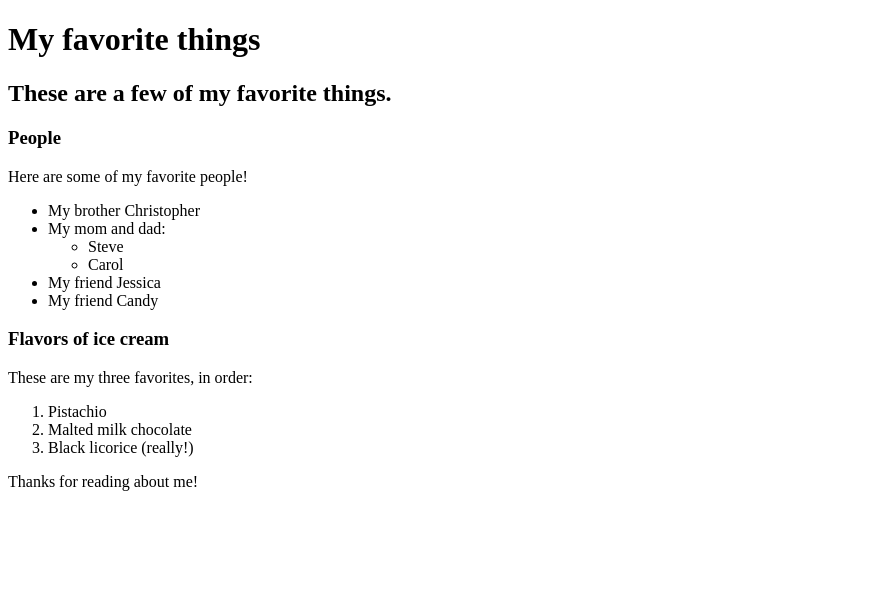
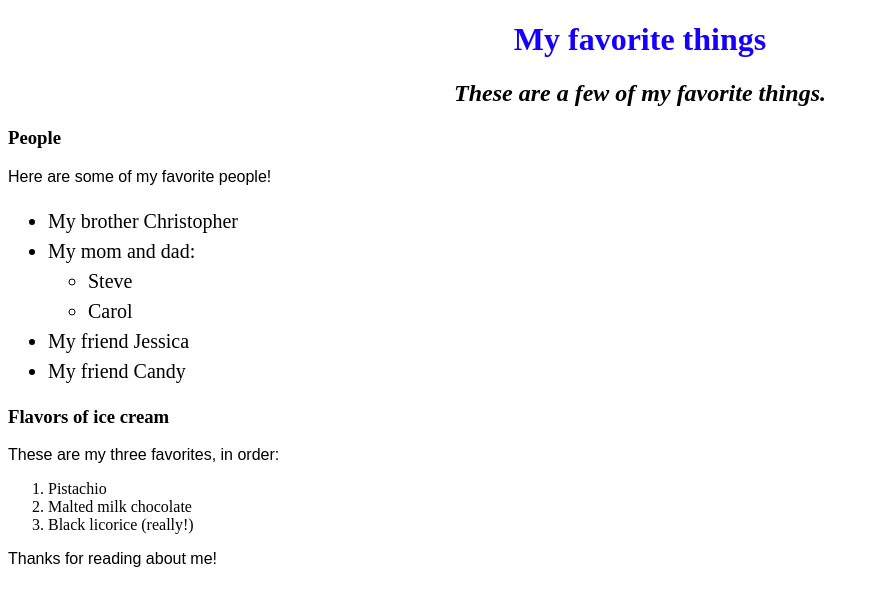
Before and after one commit to MaxwellMeyer/favthings, a plain HTML site: page favoritethings.html in a window 1280 px wide. Shown: the whole page, without its empty margins (0-879 px from the left). Drawn offline with Linux system fonts and the light colour scheme.

Commit message:
add css stylings
Co-authored-by: Maxwell Meyer <maxreadswell@gmail.com>

```diff
--- a/css/styles.css
+++ b/css/styles.css
@@ -1,3 +1,18 @@
 h1 {
-    color: blue;
+    color: rgb(21, 0, 255);
+    text-align: center;
 }
+
+h2 {
+    font-style: italic;
+    text-align: center;
+}
+
+p {
+    font-family: sans-serif;
+}
+
+ul {
+    font-size: 20px;
+    line-height: 30px;
+}
--- a/favoritethings.html
+++ b/favoritethings.html
@@ -2,6 +2,7 @@
 <html lang="en-US">
 
 <head>
+    <link href="css/styles.css" rel="stylesheet" type="text/css">
     <title>Michael's favorite things</title>
 </head>
 
```
